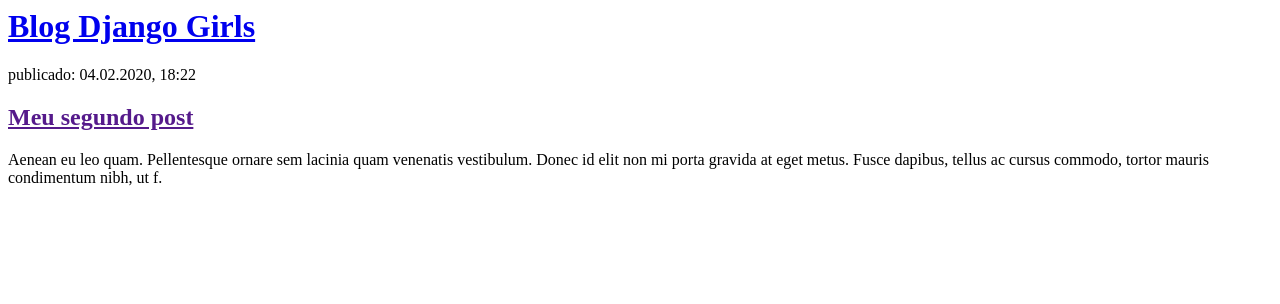
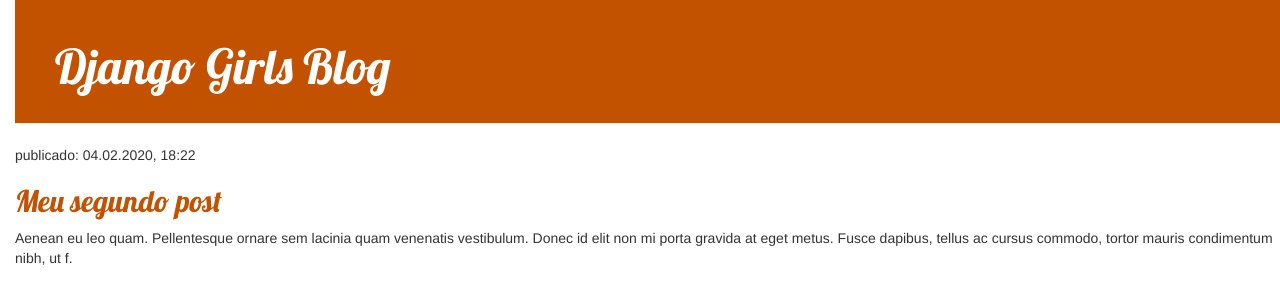
Before and after one commit to wpomori/djangogirls_blog, a Django app: page / in a window 1280 px wide. Shown: the top 304 px of the page. Run offline with Django 3.2, Linux system fonts and the light colour scheme; data that the repository does not hold is empty; some libraries are stand-ins or nearby versions.

Commit message:
Add CSS file estetic file path and Bootstrap links

```diff
--- a/blog/templates/blog/post_list.html
+++ b/blog/templates/blog/post_list.html
@@ -1,20 +1,31 @@
+{% load static %}
 <html>
     <head>
         <title>Blog Django Girls</title>
+        <link rel="stylesheet" href="//maxcdn.bootstrapcdn.com/bootstrap/3.2.0/css/bootstrap.min.css">
+        <link rel="stylesheet" href="//maxcdn.bootstrapcdn.com/bootstrap/3.2.0/css/bootstrap-theme.min.css">
+        <link href="//fonts.googleapis.com/css?family=Lobster&subset=latin,latin-ext" rel="stylesheet" type="text/css">
+        <link rel="stylesheet" href="{% static 'css/blog.css' %}">
     </head>
     <body>
-        <div>
-            <h1><a href="/">Blog Django Girls</a></h1>
+        <div class="page-header">
+            <h1><a href="/">Django Girls Blog</a></h1>
         </div>
 
-        <div>
-            {% for post in posts %}
-                <div>
-                    <p>published: {{ post.published_date }}</p>
-                    <h2><a href="">{{ post.title }}</a></h2>
-                    <p>{{ post.text|linebreaksbr }}</p>
+        <div class="content container">
+            <div class="row">
+                <div class="col-md-8">
+                    {% for post in posts %}
+                        <div class="post">
+                            <div class="date">
+                                <p>published: {{ post.published_date }}</p>
+                            </div>
+                            <h2><a href="">{{ post.title }}</a></h2>
+                            <p>{{ post.text|linebreaksbr }}</p>
+                        </div>
+                    {% endfor %}
                 </div>
-            {% endfor %}
+            </div>
         </div>
 
         <div>
```
